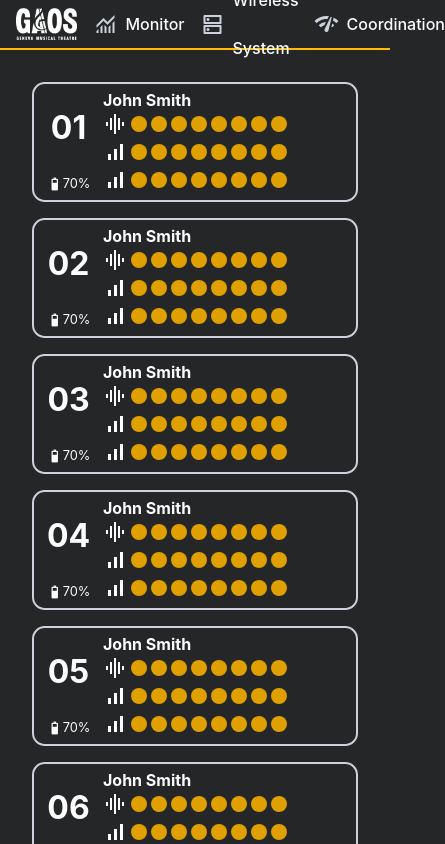
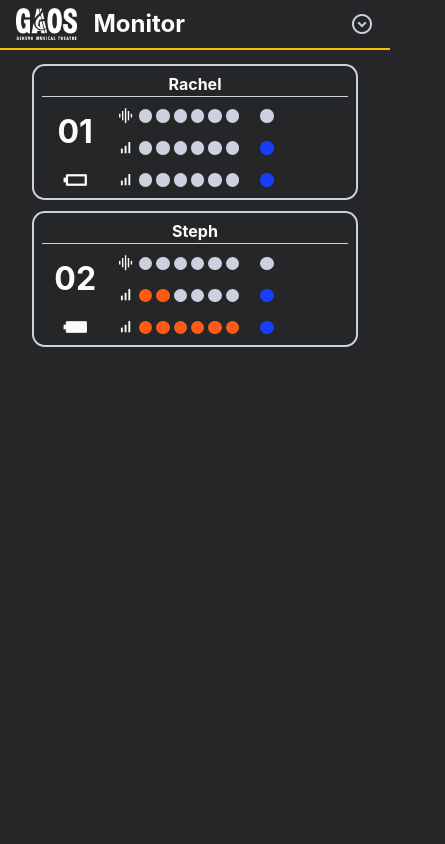
Before and after one commit to amathieson/wireless-mic-suite, a Vue app: page / in a window 390 px wide. Shown: the top 844 px of the page, 445 px wide, since content can reach past the window. Built offline with nearby package versions, Linux system fonts and the light colour scheme.

Commit message:
+ Additions to main container  + Initial pages for coord & System  + use real data to fill out monitor page  + More Responsive  + Navigation works

```diff
--- a/src/App.vue
+++ b/src/App.vue
@@ -1,9 +1,73 @@
 <script setup>
 import Monitor_Page from "./components/Monitor_Page.vue";
 import Navbar from "./Navbar.vue";
+import System_Page from "./components/System_Page.vue";
+import Coordination_Page from "./components/Coordination_Page.vue";
 </script>
 
 <template>
-  <Navbar/>
-<Monitor_Page/>
+  <Navbar :active_page="active_page" @navigate="args => active_page = args"/>
+  <transition mode="out-in">
+  <Monitor_Page v-if="active_page === 'Monitor_Page'"/>
+  </transition>
+  <transition mode="out-in">
+  <System_Page v-if="active_page === 'System_Page'"/>
+  </transition>
+  <transition mode="out-in">
+  <Coordination_Page v-if="active_page === 'Coordination_Page'"/>
+  </transition>
 </template>
+<script>
+export default {
+  data: ()=>{
+    return {
+      active_page:"Monitor_Page",
+      transmitters:[
+        {
+          "lastMeterData": {
+            "rssiA": 0,
+            "rssiB": 0,
+            "audioLevel": 0
+          },
+          "receiverID": 464268611,
+          "uid": 1507441391,
+          "name": "01_Rachel",
+          "gain": 10,
+          "outputGain": 0,
+          "mute": false,
+          "frequency": 610100000,
+          "group": null,
+          "channel": null,
+          "transmitterType": "UNKNOWN",
+          "batteryLevel": 0
+        },
+        {
+          "lastMeterData": {
+            "rssiA": 0.38,
+            "rssiB": 1,
+            "audioLevel": 0
+          },
+          "receiverID": 464268611,
+          "uid": 1507441392,
+          "name": "02_Steph",
+          "gain": 10,
+          "outputGain": 0,
+          "mute": false,
+          "frequency": 578500000,
+          "group": 2,
+          "channel": 0,
+          "transmitterType": "UR1",
+          "batteryLevel": 1
+        }
+      ]
+    }
+  },
+  mounted() {
+    // setInterval(()=>{
+    //   fetch("https://localhost:7221/getWirelessMics").then((response)=>{response.json().then((data)=>{
+    //     this.$data.transmitters = data;
+    //   })})
+    // }, 10)
+  }
+}
+</script>
--- a/src/Navbar.vue
+++ b/src/Navbar.vue
@@ -1,20 +1,28 @@
 <template>
   <div class="nav-bar">
     <img src="/GAOS-logo-light-small.png" alt="GAOS">
-    <a href="#"><span class="material-symbols-outlined">monitoring</span> Monitor</a>
-    <a href="#"><span class="material-symbols-outlined">dns</span> Wireless System</a>
-    <a href="#"><span class="material-symbols-outlined">network_check</span> Coordination </a>
+    <h1 class="narrow-only">Monitor</h1>
+    <a class="wide-only" :data-active="$props.active_page==='Monitor_Page'" @click="$emit('navigate', 'Monitor_Page')"><span class="material-symbols-outlined">monitoring</span> Monitor</a>
+    <a class="wide-only" :data-active="$props.active_page==='System_Page'" @click="$emit('navigate', 'System_Page')"><span class="material-symbols-outlined">dns</span> Wireless System</a>
+    <a class="wide-only" :data-active="$props.active_page==='Coordination_Page'" @click="$emit('navigate', 'Coordination_Page')"><span class="material-symbols-outlined">network_check</span> Coordination </a>
+    <a class="narrow-only" href="#"><span class="material-symbols-outlined">expand_circle_down</span></a>
   </div>
 </template>
 <style scoped>
 .nav-bar{
-  --bar-height: 36pt;
   height: var(--bar-height);
   line-height: var(--bar-height);
   display: flex;
   gap: 1em;
   padding: 0 1em;
   border-bottom: 2px solid var(--primary-500);
+  position: absolute;
+  width: calc(100% - 2em);
+  &>h1 {
+    line-height: var(--bar-height);
+    font-size: 1.5em;
+    margin: 0;
+  }
   &>a {
     color: var(--text-500);
     border-bottom: 0 solid transparent;
@@ -22,14 +30,17 @@
     display: inline-flex;
     align-items: center;
     gap: 0.5em;
+    cursor: pointer;
     &>.material-symbols-outlined {
       color: var(--text-200);
     }
+    &:last-of-type {
+      margin-left: auto;
+    }
   }
-  &>a:hover, &>a[active] {
+  &>a:hover, &>a[data-active=true] {
     border-bottom: 4px solid var(--primary-500);
   }
-
   &>img {
     margin: 0.5em 0;
   }
@@ -40,6 +51,10 @@
 </style>
 <script>
 export default {
-  name: 'Navbar'
+  name: 'Navbar',
+  props: [
+    'active_page'
+  ],
+  emits: ["navigate"]
 }
 </script>
--- /dev/null
+++ b/src/components/Coordination_Page.vue
@@ -0,0 +1,15 @@
+<script>
+export default {
+  name: "Coordination_Page",
+}
+</script>
+
+<template>
+<div class="page-container">
+  <h1>Coordination View</h1>
+</div>
+</template>
+
+<style scoped>
+
+</style>
--- a/src/components/Monitor_Page.vue
+++ b/src/components/Monitor_Page.vue
@@ -1,19 +1,31 @@
 <script>
 export default {
-  name: "Monitor_Page"
+  name: "Monitor_Page",
+  methods: {
+    computeName(name) {
+      if (name.substring(2,3) === "_" || name.substring(2,3) === " ")
+        return [name.substring(0, 2).toUpperCase(), name.substring(3)];
+      else
+        return [name.substring(0, 2).toUpperCase(), name.substring(2)];
+    },
+    computeBattery(level) {
+      const levels = ['battery_full_alt', 'battery_horiz_075', 'battery_horiz_050', 'battery_low', 'battery_horiz_000']
+      return levels[Math.round((1-level) * (levels.length-1))];
+    }
+  }
 }
 </script>
 
 <template>
 <div class="page-container">
   <div class="transmitters">
-    <div class="transmitter" v-for="i in 30">
-      <span>{{i.toString().padStart(2,'0')}}</span>
-      <h1>John Smith</h1>
-      <div class="level AF"><span class="material-symbols-outlined">graphic_eq</span> <span class="bullet" v-for="j in 8"></span></div>
-      <div class="level RF"><span class="material-symbols-outlined">signal_cellular_alt</span> <span class="bullet" v-for="j in 8"></span></div>
-      <div class="level RF"><span class="material-symbols-outlined">signal_cellular_alt</span> <span class="bullet" v-for="j in 8"></span></div>
-      <div class="battery"><span class="material-symbols-outlined">battery_5_bar</span> 70%</div>
+    <div class="transmitter" v-for="transmitter in $root.$data.transmitters">
+      <span>{{computeName(transmitter.name)[0]}}</span>
+      <h1>{{computeName(transmitter.name)[1]}}</h1>
+      <div class="level AF"><span class="material-symbols-outlined">graphic_eq</span> <span class="bullet" v-for="j in 8" :data-active="j <= (transmitter.lastMeterData.audioLevel * 8)"></span></div>
+      <div class="level RF"><span class="material-symbols-outlined">signal_cellular_alt</span> <span class="bullet" v-for="j in 8" :data-active="j <= (transmitter.lastMeterData.rssiA * 6) || j===8"></span></div>
+      <div class="level RF"><span class="material-symbols-outlined">signal_cellular_alt</span> <span class="bullet" v-for="j in 8" :data-active="j <= (transmitter.lastMeterData.rssiB * 6) || j===8"></span></div>
+      <div class="battery"><span class="material-symbols-outlined">{{computeBattery(transmitter.batteryLevel)}}</span></div>
     </div>
   </div>
 <!--  <div class="error-container">-->
@@ -33,7 +45,7 @@ export default {
   border: 2px solid var(--text-200);
   gap: 0.25em 0.5em;
   grid-template-areas:
-        "a b c"
+        "b b b"
         "a d c"
         "a e c"
         "f h c";
@@ -41,8 +53,9 @@ export default {
     font-size: 1em;
     margin: 0;
     line-height: 1.5em;
-    text-align: left;
+    text-align: center;
     grid-area: b;
+    border-bottom: 1px solid var(--text-200);
   }
   &>span:first-of-type {
     font-weight: bold;
@@ -51,6 +64,10 @@ export default {
   }
   &>.level:nth-of-type(1) {
     grid-area: d;
+    --bullet-colour: #51ff17;
+    &>.bullet:last-of-type {
+      --bullet-colour: #ff1717;
+    }
   }
   &>.level:nth-of-type(2) {
     grid-area: e;
@@ -58,18 +75,33 @@ export default {
   &>.level:nth-of-type(3) {
     grid-area: h;
   }
+  &>.level:nth-of-type(3), &>.level:nth-of-type(2) {
+    --bullet-colour: #ff5b17;
+    &>.bullet:last-of-type {
+      --bullet-colour: #173eff;
+    }
+  }
   &>.level {
     height: 1em;
-    margin-bottom: 0.5em;
     display: flex;
     gap: 0.25em;
     align-items: center;
+    &>.material-symbols-outlined {
+      font-size: 14pt;
+    }
     &>.bullet {
       display: block;
-      width: 12pt;
-      height: 12pt;
-      background-color: var(--primary-300);
+      width: 10pt;
+      height: 10pt;
+      background-color: var(--text-200);
       border-radius: 50%;
+
+      &[data-active=true] {
+        background-color: var(--bullet-colour);
+      }
+      &:nth-last-child(2) {
+        background-color: transparent
+      }
     }
   }
   &>.battery {
@@ -79,7 +111,7 @@ export default {
     font-size: 0.8em;
     justify-content: center;
     &>*{
-      font-size: 16px;
+      font-size: 28px;
     }
   }
   &>img {
@@ -96,10 +128,9 @@ export default {
 .transmitters {
   float: left;
   display: grid;
-  gap: 1em;
+  gap: 0.7em;
   grid-template-columns: auto auto auto auto auto;
   justify-content: space-evenly;
-  overflow: hidden;
 }
 @media screen and (width < 1500px) {
   .transmitters {
@@ -124,5 +155,6 @@ export default {
 .page-container {
   display: flex;
   gap: 1em;
+  justify-content: center;
 }
 </style>
--- /dev/null
+++ b/src/components/System_Page.vue
@@ -0,0 +1,14 @@
+<script>
+export default {
+  name: "System_Page"
+}
+</script>
+
+<template>
+<div class="page-container">
+</div>
+</template>
+
+<style scoped>
+
+</style>
--- a/src/style.css
+++ b/src/style.css
@@ -6,6 +6,7 @@
   --dark-500: #252627;
   --dark-200: #18191a;
   --font-family: Inter, system-ui, Avenir, Helvetica, Arial;
+  --bar-height: 36pt;
 
 }
 
@@ -22,6 +23,7 @@
   text-rendering: optimizeLegibility;
   -webkit-font-smoothing: antialiased;
   -moz-osx-font-smoothing: grayscale;
+  overflow-y: hidden;
 }
 
 a {
@@ -69,9 +71,11 @@ button:focus-visible, input[type=submit]:focus-visible {
 }
 
 .page-container {
-  margin: 0 auto;
-  padding: 2rem;
+  padding: 0 2rem;
   text-align: center;
+  max-height: calc(100vh - var(--bar-height) - 1em);
+  overflow-y: auto;
+  margin: calc(var(--bar-height) + 1em) auto 0;
 }
 
 input {
@@ -99,3 +103,31 @@ input {
   width: 100%;
   height: 100vh;
 }
+
+.v-enter-active,
+.v-leave-active {
+  transition: opacity 250ms ease;
+}
+
+.v-enter-from,
+.v-leave-to {
+  opacity: 0;
+}
+
+
+@media screen and (width < 1024px) {
+  .narrow-only {
+    display: inherit;
+  }
+  .wide-only {
+    display: none !important;
+  }
+}
+@media screen and (width >= 1024px) {
+  .narrow-only {
+    display: none !important;
+  }
+  .wide-only {
+    display: inherit;
+  }
+}
```
